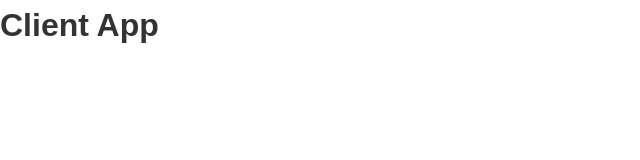
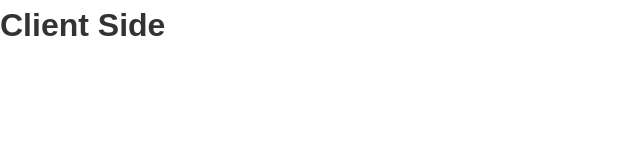
Before and after one commit to darlose04/Traversy-MERN, a React (Create React App) app in the folder client/: page / in a window 1280 px wide. Shown: the top 160 px of the page, without its empty margins (0-640 px from the left). Built offline with nearby package versions, Linux system fonts and the light colour scheme.

Commit message:
add img directory and image for showcase and theme

```diff
--- a/client/src/App.js
+++ b/client/src/App.js
@@ -1,12 +1,10 @@
-import React from "react";
+import React, { Fragment } from "react";
 import "./App.css";
 
-function App() {
-  return (
-    <div className="App">
-      <h1>Client App</h1>
-    </div>
-  );
-}
+const App = () => (
+  <Fragment>
+    <h1>Client Side</h1>
+  </Fragment>
+);
 
 export default App;
```
Also changed, not shown: client/src/img/showcase.jpg (added).
